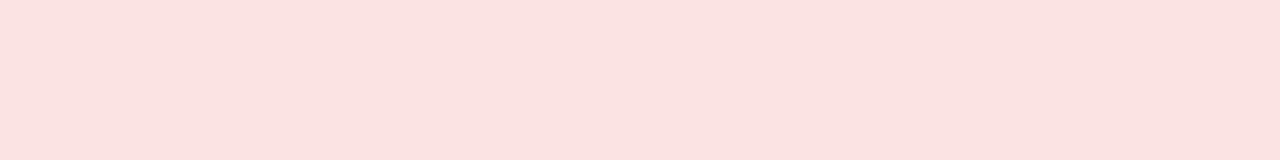
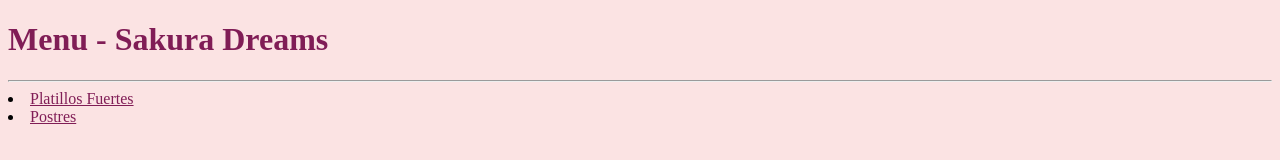
Before and after one commit to AdalizSan/Programacion-Web, a plain HTML site: page practica1/menu/menu.html in a window 1280 px wide. Drawn offline with Linux system fonts and the light colour scheme.

Commit message:
cambios 2

```diff
--- a/practica1/menu/menu.html
+++ b/practica1/menu/menu.html
@@ -6,6 +6,10 @@
         <link rel="stylesheet" href="styles.css">
     </head>
     <body style="background-color: #fbe3e3;">
+        <h1  style="color:#801d56">Menu - Sakura Dreams</h1>
+        <hr />
+        <li><a href="platillos-fuertes.html "  style="color:#801d56">Platillos Fuertes</a></li>
+        <li><a href="postres.html"  style="color:#801d56">Postres</a></li>
 
     </body>
 </html>
```
Also changed, not shown: practica1/recetas/recetas.html (+2 -1 lines).
